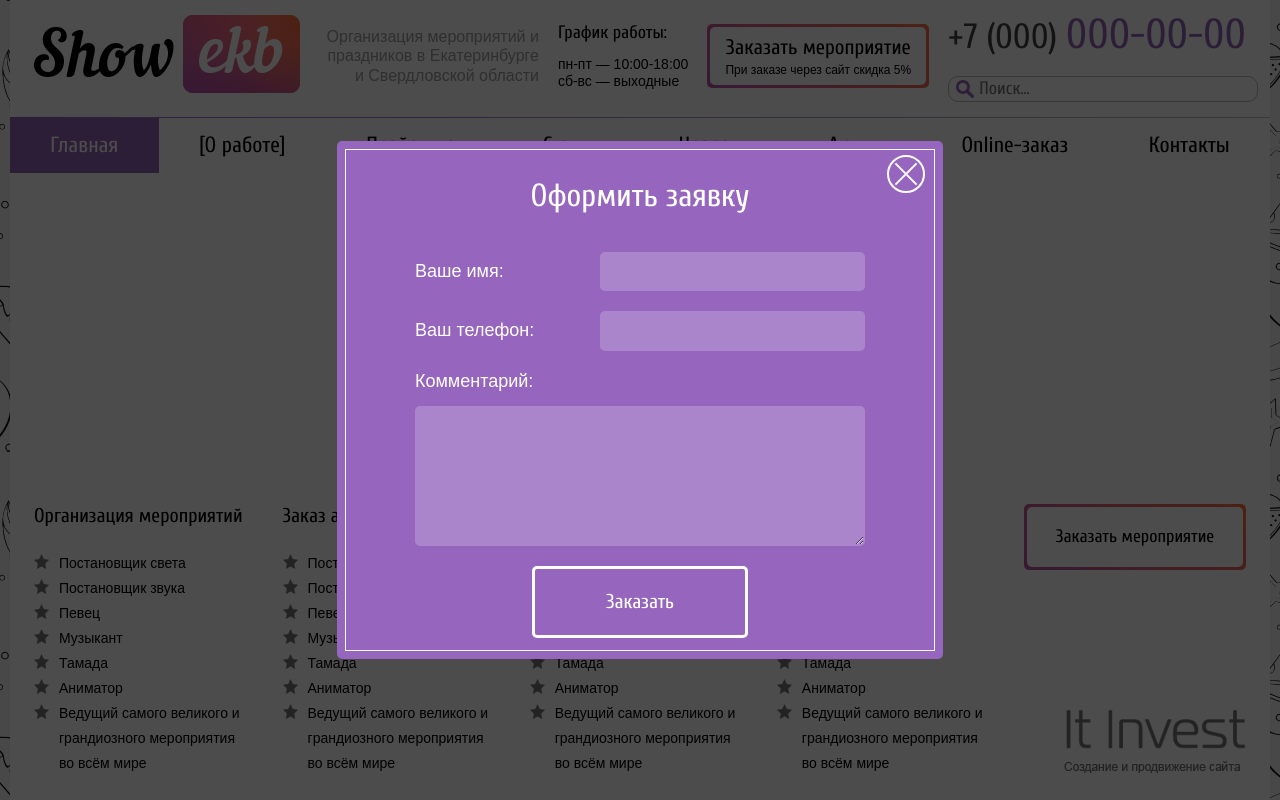
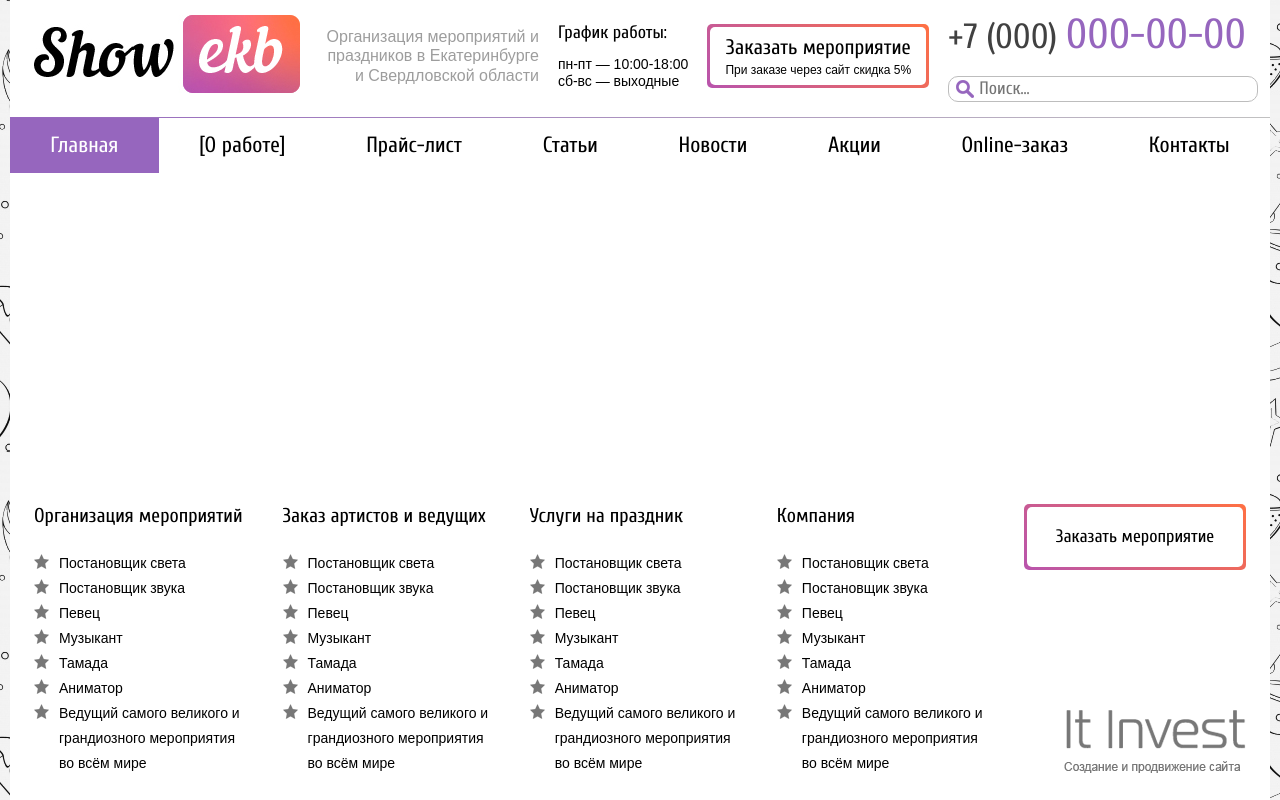
Before and after one commit to Vadim-Moshev/portfolio_showekb, a website built with webpack: page src/index.html in a window 1280 px wide. Both pictures are taken after a click on the button 906 px from the left and 173 px from the top of the page. Built offline with nearby package versions, Linux system fonts and the light colour scheme.

Commit message:
add close poppup functionality

```diff
--- a/src/index.html
+++ b/src/index.html
@@ -7,9 +7,9 @@
     <title>Title</title>
   </head>
   <body>
-    <div class="modal-overlay">
+    <div id="overlay" class="modal-overlay modal-overlay--visible">
       <div class="modal-popup">
-        <button class="modal-popup__close"></button>
+        <button id="close-popup" class="modal-popup__close"></button>
         <div class="modal-popup__header">Оформить заявку</div>
         <form class="modal-popup__form" action="">
           <div class="modal-popup__form-row">
--- a/src/index.js
+++ b/src/index.js
@@ -1,2 +1,3 @@
-import 'normalize.css'
-import './styles/main.scss';
+import "normalize.css";
+import "./styles/main.scss";
+import "./scripts/modal-open.js";
--- /dev/null
+++ b/src/scripts/modal-open.js
@@ -0,0 +1,16 @@
+const getById = (id) => document.getElementById(id);
+
+const toggleScrollVisibility = (flag) => {
+  const str = flag ? "auto" : "hidden";
+  document.body.style.overflow = str;
+};
+
+const closePopupButon = getById("close-popup");
+const overlay = getById("overlay");
+
+const closePopupHandler = () => {
+  overlay.classList.remove("modal-overlay--visible");
+  toggleScrollVisibility(true);
+};
+
+closePopupButon?.addEventListener("click", closePopupHandler);
--- a/src/styles/fragments/_modal.scss
+++ b/src/styles/fragments/_modal.scss
@@ -9,6 +9,11 @@
   right: 0;
   background-color: rgba(0, 0, 0, 0.7);
   z-index: 100;
+  display: none;
+
+  &--visible {
+    display: flex;
+  }
 
   .modal-popup {
     padding: 36px 78px 21px;
@@ -17,6 +22,10 @@
     outline: 1px solid #fff;
     outline-offset: -9px;
     position: relative;
+
+    .visible {
+      display: block;
+    }
 
     .modal-popup__close {
       @include like-button(2px solid #fff, 17px, transparent, #fff);
```
Also changed, not shown: 1 other file.
